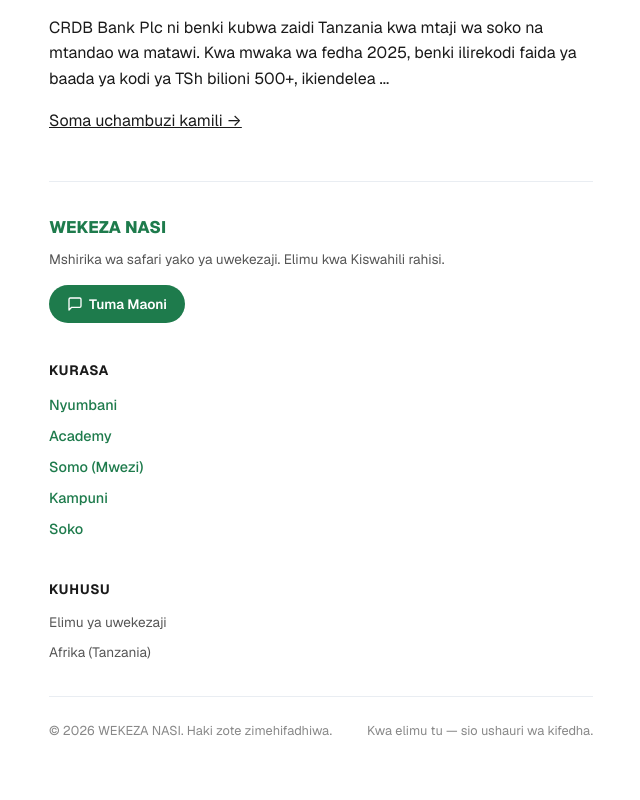
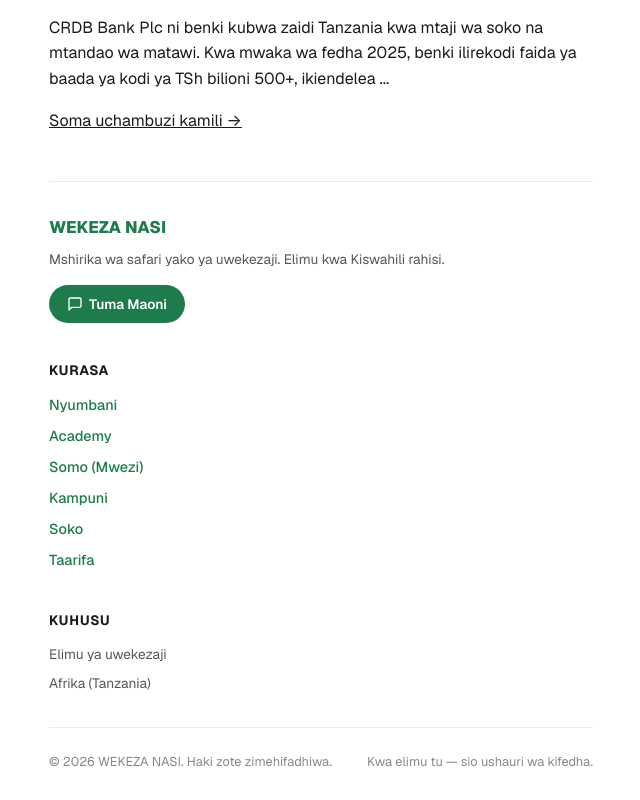
Before and after one commit to sadikiabubakari698-crypto/wekeza_nasi, a Next.js app in the folder wekeza-nasi-app/: page / in a window 1280 px wide. Shown: the part 893-1693 px from the top of the page, without its empty margins (319-959 px from the left). Before the commit the page ends 1662 px from the top, so only its background shows below. Built offline with nearby package versions, Linux system fonts and the light colour scheme.

Commit message:
Add 'Taarifa' link to Footer component

```diff
--- a/wekeza-nasi-app/components/Footer.js
+++ b/wekeza-nasi-app/components/Footer.js
@@ -25,6 +25,7 @@
             <Link href="/somo-la-mwezi/crdb-2026-09" style={linkStyle}>Somo (Mwezi)</Link>
             <Link href="/kampuni" style={linkStyle}>Kampuni</Link>
             <Link href="/soko" style={linkStyle}>Soko</Link>
+            <Link href="/notifications" style={linkStyle}>Taarifa</Link>
           </div>
         </div>
 
```
